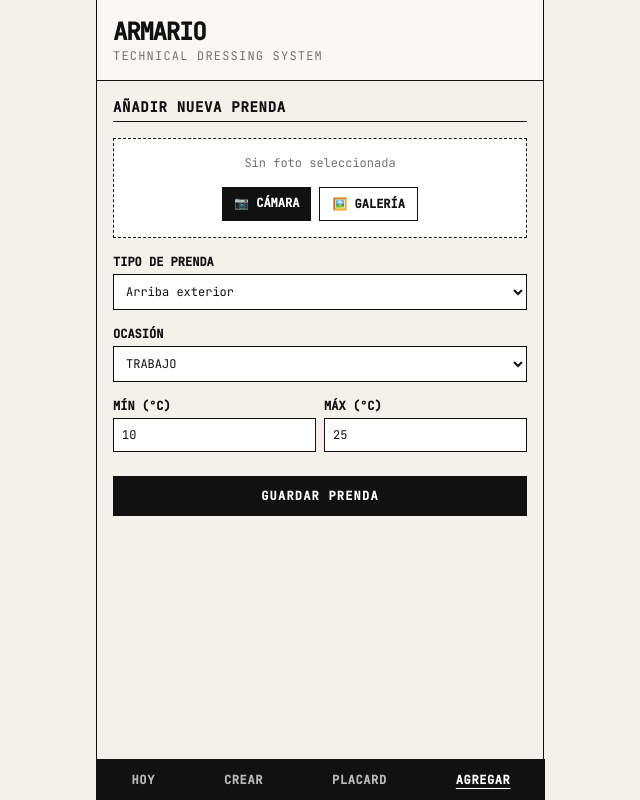
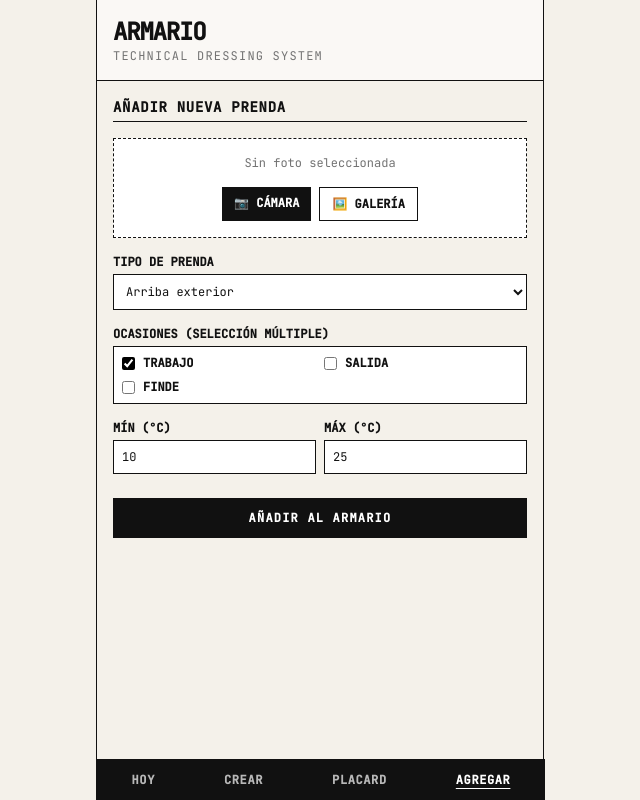
Before and after one commit to juneanton/Armario, a React (Vite) app: page / in a window 1280 px wide. Both pictures are taken after a click on the button "AGREGAR". Shown: the whole page, without its empty margins (320-960 px from the left). Built offline with nearby package versions, Linux system fonts and the light colour scheme; the HTML template or start-up script is replaced by a standard one.

Commit message:
Update App.tsx

```diff
--- a/src/App.tsx
+++ b/src/App.tsx
@@ -10,7 +10,7 @@ export function App() {
   // Formulario Agregar / Editar
   const [editingId, setEditingId] = useState<number | null>(null);
   const [formType, setFormType] = useState<string>(DEFAULT_TYPES[0]);
-  const [formOccasion, setFormOccasion] = useState<string>(DEFAULT_OCCASIONS[0]);
+  const [formOccasions, setFormOccasions] = useState<string[]>([]); // Selección múltiple de ocasiones
   const [formMinTemp, setFormMinTemp] = useState<number>(10);
   const [formMaxTemp, setFormMaxTemp] = useState<number>(25);
   const [formImage, setFormImage] = useState<string>('');
@@ -51,10 +51,18 @@ export function App() {
       return;
     }
 
+    if (formOccasions.length === 0) {
+      alert('Por favor selecciona al menos una ocasión.');
+      return;
+    }
+
+    // Guardamos las ocasiones unidas por coma para mantener compatibilidad múltiple
+    const occasionString = formOccasions.join(', ');
+
     if (editingId) {
       await db.garments.update(editingId, {
         type: formType,
-        occasion: formOccasion,
+        occasion: occasionString,
         minTemp: formMinTemp,
         maxTemp: formMaxTemp,
         imageUrl: formImage,
@@ -63,7 +71,7 @@ export function App() {
     } else {
       await db.garments.add({
         type: formType,
-        occasion: formOccasion,
+        occasion: occasionString,
         minTemp: formMinTemp,
         maxTemp: formMaxTemp,
         imageUrl: formImage,
@@ -81,7 +89,7 @@ export function App() {
     if (!garment.id) return;
     setEditingId(garment.id);
     setFormType(garment.type);
-    setFormOccasion(garment.occasion);
+    setFormOccasions(garment.occasion ? garment.occasion.split(', ').map(o => o.trim()) : []);
     setFormMinTemp(garment.minTemp);
     setFormMaxTemp(garment.maxTemp);
     setFormImage(garment.imageUrl);
@@ -99,7 +107,7 @@ export function App() {
   const resetForm = () => {
     setEditingId(null);
     setFormType(types[0] || DEFAULT_TYPES[0]);
-    setFormOccasion(occasions[0] || DEFAULT_OCCASIONS[0]);
+    setFormOccasions([DEFAULT_OCCASIONS[0]]);
     setFormMinTemp(10);
     setFormMaxTemp(25);
     setFormImage('');
@@ -165,7 +173,7 @@ export function App() {
           </div>
         )}
 
-        {/* TAB: CREAR (Con carruseles en orden estricto) */}
+        {/* TAB: CREAR (Carruseles en orden estricto) */}
         {activeTab === 'crear' && (
           <div className="space-y-6">
             <h2 className="text-sm font-bold tracking-wider uppercase border-b border-[#111111] pb-1">
@@ -246,7 +254,7 @@ export function App() {
           </div>
         )}
 
-        {/* TAB: AGREGAR (Añadir / Editar Prenda con soporte de Galería) */}
+        {/* TAB: AGREGAR (Añadir / Editar con Selección Múltiple) */}
         {activeTab === 'agregar' && (
           <form onSubmit={handleSaveGarment} className="space-y-4">
             <h2 className="text-sm font-bold uppercase tracking-wider border-b border-[#111111] pb-1">
@@ -297,17 +305,31 @@ export function App() {
               </select>
             </div>
 
+            {/* Ocasión (Selección múltiple mediante checkboxes / botones de selección) */}
             <div>
-              <label className="block text-xs font-bold uppercase mb-1">Ocasión</label>
-              <select
-                value={formOccasion}
-                onChange={(e) => setFormOccasion(e.target.value)}
-                className="w-full border border-[#111111] p-2 bg-white text-xs font-mono"
-              >
-                {occasions.map((o) => (
-                  <option key={o} value={o}>{o}</option>
-                ))}
-              </select>
+              <label className="block text-xs font-bold uppercase mb-1">Ocasiones (Selección múltiple)</label>
+              <div className="grid grid-cols-2 gap-2 border border-[#111111] p-2 bg-white">
+                {occasions.map((occ) => {
+                  const isChecked = formOccasions.includes(occ);
+                  return (
+                    <label key={occ} className="flex items-center space-x-2 text-xs cursor-pointer">
+                      <input
+                        type="checkbox"
+                        checked={isChecked}
+                        onChange={(e) => {
+                          if (e.target.checked) {
+                            setFormOccasions([...formOccasions, occ]);
+                          } else {
+                            setFormOccasions(formOccasions.filter(o => o !== occ));
+                          }
+                        }}
+                        className="accent-black"
+                      />
+                      <span className="uppercase font-bold">{occ}</span>
+                    </label>
+                  );
+                })}
+              </div>
             </div>
 
             <div className="grid grid-cols-2 gap-2">
@@ -336,7 +358,7 @@ export function App() {
                 type="submit"
                 className="flex-1 bg-[#111111] text-white py-3 text-xs font-bold tracking-widest uppercase hover:bg-neutral-800"
               >
-                {editingId ? 'GUARDAR CAMBIOS' : 'GUARDAR PRENDA'}
+                {editingId ? 'GUARDAR CAMBIOS' : 'AÑADIR AL ARMARIO'}
               </button>
               {editingId && (
                 <button
@@ -355,7 +377,7 @@ export function App() {
         )}
       </main>
 
-      {/* Navigation Bar restaurada con los nombres originales */}
+      {/* Navigation Bar */}
       <nav className="fixed bottom-0 max-w-md w-full bg-[#111111] text-white flex justify-around py-3 border-t border-[#111111]">
         <button
           onClick={() => setActiveTab('hoy')}
```
